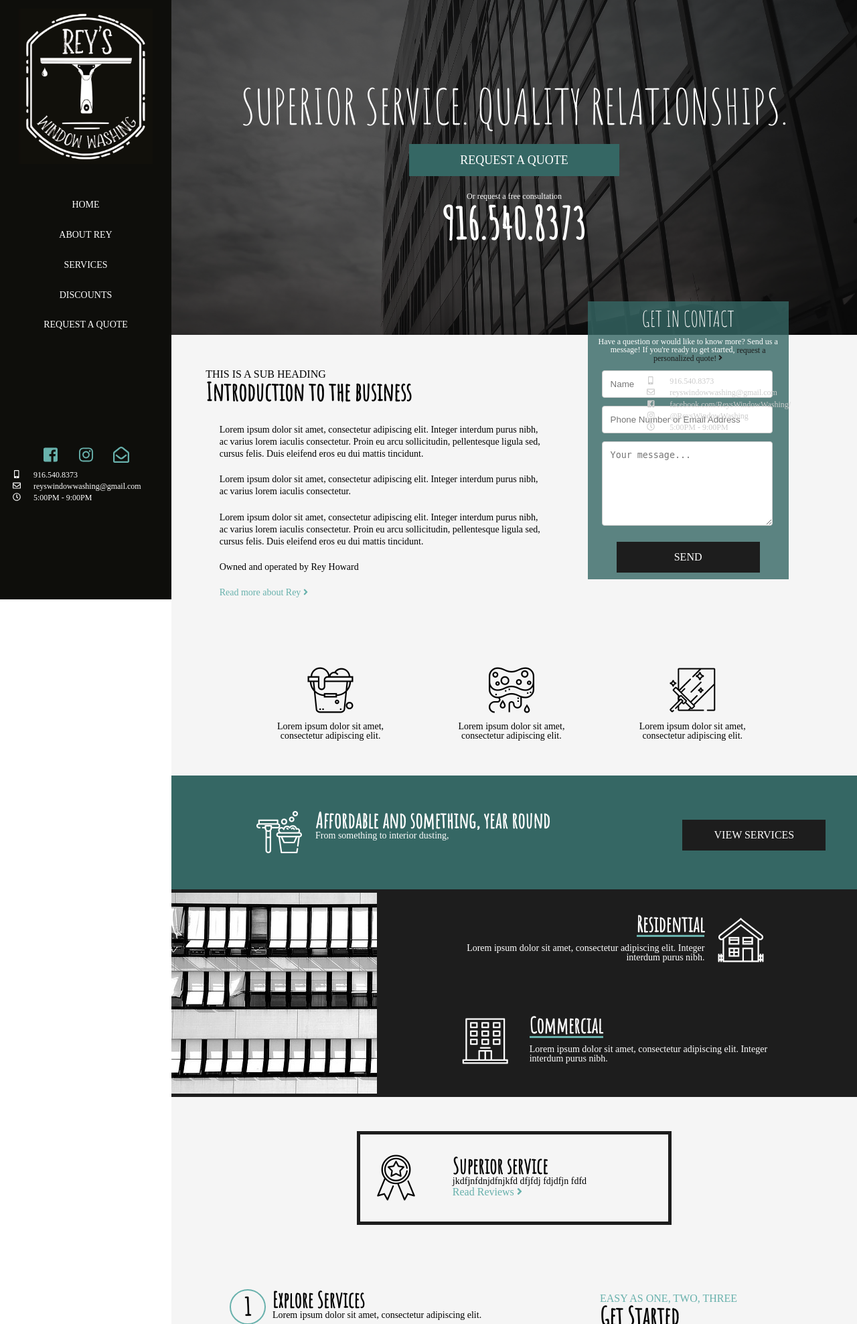
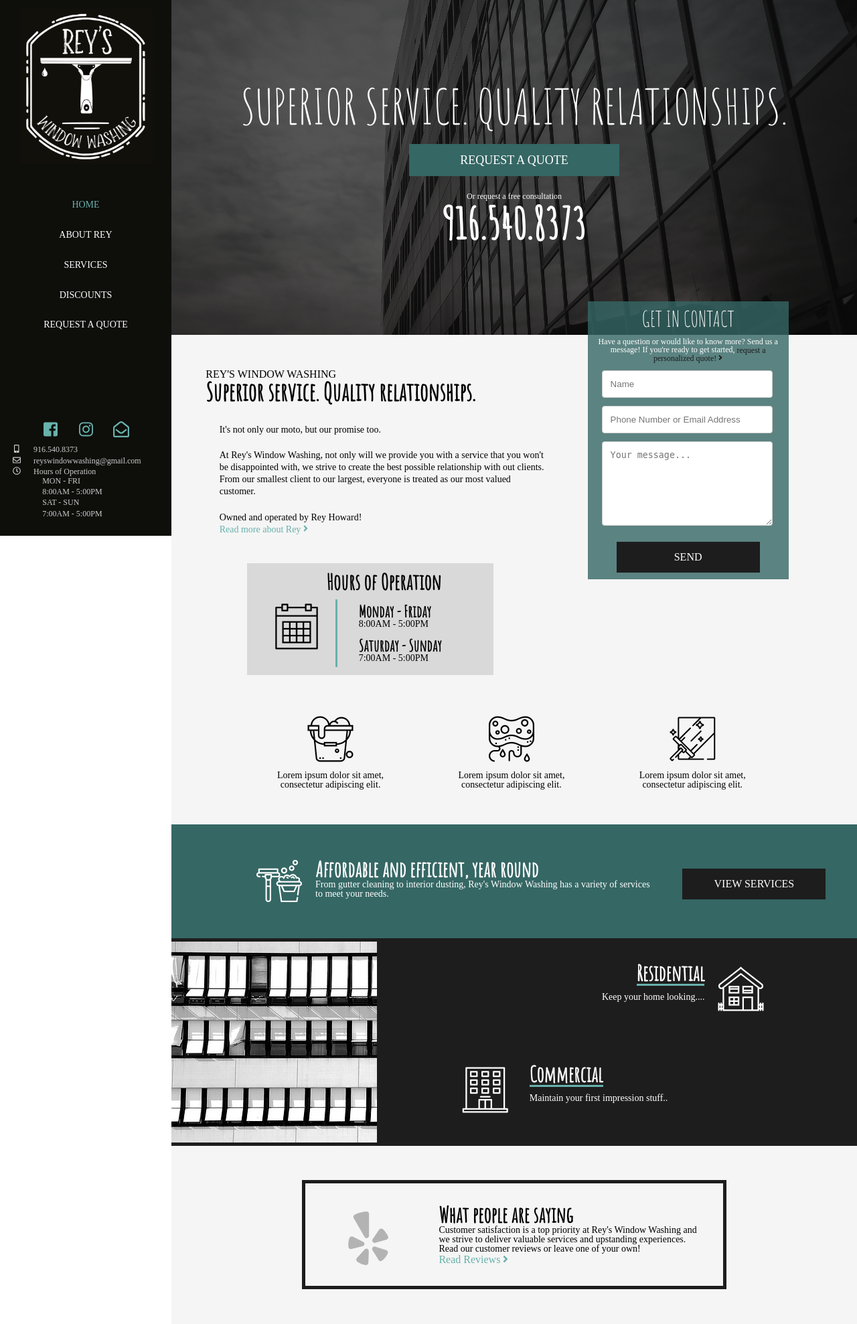
Before and after one commit to adriennekarnoski/reys_window_washing, a Flask app: page / in a window 1280 px wide. Shown: the top 1977 px of the page at 67% size. Run offline with Flask 2, Linux system fonts and the light colour scheme; some libraries are stand-ins or nearby versions; some web fonts are replaced.

Commit message:
adding reviews and things

```diff
--- a/static/app.js
+++ b/static/app.js
@@ -3,8 +3,10 @@ $(document).ready(function(){
     var page = path.split('/').reverse()[0];
     if(page === "") {
         $("#home").css("color", "#68b1ac")
+        $("#mobile_home").css("color", "#68b1ac")
     } else {
         $("#" + page).css("color", "#68b1ac")
+        $("#mobile_" + page).css("color", "#68b1ac")
     }
 });
 
@@ -22,18 +24,14 @@ $(document).ready(function(){
 });
 
 $(document).ready(function(){
-    if ($(window).width() < 640) {
-        $('.nav_mobile').hide();
-    }
     $('nav').on('click', '#mobile_open', function() {
         $('#mobile_open').fadeOut()
-        $('#mobile_close').show()
+        $('#mobile_close').fadeIn()
         $('.nav_mobile').slideDown();
    })
     $('nav').on('click', '#mobile_close', function() {
-        $('#mobile_open').show()
-        $('.logo').show()
-        $('#mobile_close').hide()
+        $('#mobile_open').fadeIn()
+        $('#mobile_close').fadeOut()
         $('.nav_mobile').slideUp();
    })
 });
--- a/static/flaticon.css
+++ b/static/flaticon.css
@@ -1,6 +1,6 @@
 	/*
   	Flaticon icon font: Flaticon
-  	Creation date: 15/03/2018 03:13
+  	Creation date: 16/03/2018 03:43
   	*/
 
 @font-face {
@@ -26,14 +26,15 @@
   font-family: Flaticon;
         font-size: 68px;
 font-style: normal;
-margin: 0px 20px;
+margin: 0px 20px;;
 }
 
-.flaticon-broom:before { content: "\f100"; }
-.flaticon-quality:before { content: "\f101"; }
-.flaticon-holidays:before { content: "\f102"; }
-.flaticon-house:before { content: "\f103"; }
-.flaticon-glass:before { content: "\f104"; }
+.flaticon-calendar:before { content: "\f100"; }
+.flaticon-mop:before { content: "\f101"; }
+.flaticon-glass:before { content: "\f102"; }
+.flaticon-broom:before { content: "\f103"; }
+.flaticon-holidays:before { content: "\f104"; }
 .flaticon-cleaning:before { content: "\f105"; }
 .flaticon-bubble:before { content: "\f106"; }
-.flaticon-mop:before { content: "\f107"; }
+.flaticon-house:before { content: "\f107"; }
+.flaticon-quality:before { content: "\f108"; }
--- a/static/modules.css
+++ b/static/modules.css
@@ -48,8 +48,6 @@
 @media screen and (min-width: 640px) {
     #mobile_open {
         display: none;
-        float: right;
-        padding: 5%;
     }
 }
 
@@ -62,12 +60,12 @@
 
 .nav_mobile {
     background: rgba(13, 13, 13, 0.9);
-    display: block;
+    display: none;
     z-index: 1;
     height: 100vh;
     width: 100%;
-    position: fixed; /* Stay in place */
-    z-index: 1; /* Sit on top */
+    position: fixed;
+    z-index: 1;
     left: 0;
     top: 0;
 }
@@ -101,25 +99,28 @@
     .nav_list {
        position: absolute;
         top: 5%;
-
-
         font-size: 14px;
     }
 }
 
 .nav_contact {
     position: relative;
+    color: #ccc;
     top: 35%;
     font-size: 12px;
     padding-left: 20%;
 }
 
+.nav_contact ul li {
+    padding-left: 30%;
+}
+
 @media screen and (min-width: 640px) {
     .nav_contact {
         position: absolute;
-        font-size: 12px;
+        color: #ccc;
         padding-left: 0%;
-        top: 70%;
+        top: 64%;
     }
 }
 
@@ -145,7 +146,7 @@
     .nav_icons {
         position: absolute;
         font-size: 12px;
-        top: 64%;
+        top: 58%;
     }
 }
 
@@ -255,6 +256,11 @@
     line-height: 18px;
 }
 
+.home_p a {
+    display: block;
+    padding-top: 0%;
+}
+
 @media screen and (min-width: 640px) {
     .home_p {
         padding: 5% 0% 0% 5%;
@@ -264,6 +270,37 @@
     }
 }
 
+.op_hours {
+    background: #d9d9d9;
+    padding: 3% 5%;
+    width: 80%;
+    margin: 10% 0% -10% 15%;
+}
+
+.op_hours h2 {
+    display: inline-block;
+    font-family: 'Amatic SC';
+    font-size: 1.5em;
+    font-weight: bolder;
+    margin-left: 15%;
+    padding-top: 3%;
+}
+
+.op_hours p {
+    margin-left: 15%;
+    padding-bottom: 3%;
+}
+
+.op_hours .cal_icon {
+    margin: 5% 0%;
+    padding-top: 10%;
+}
+
+.op_hours .cal_hours {
+    margin-top: 3%;
+    width: 65%;
+    border-left: solid 3px #68b1ac;
+}
 /*home form*/
 
 .home_contact {
@@ -707,15 +744,6 @@ select {
     margin: 6px;
 }
 
-.instagram {
-    overflow: hidden;
-    height: 300px;
-}
-
-.instagram_photo {
-    margin-top: -54px;
-}
-
 .quality {
     width: 90%;
     margin: auto;
@@ -727,18 +755,21 @@ select {
 .quality h2 {
     text-align: left;
     width: 30%;
+    color: #b3b3b3;
 }
 
 .quality section:first-child {
     width: 20%;
     float: left;
+    padding-left: 6%;
+    padding-top: 2%;
 }
 
 @media screen and (min-width: 640px) {
     .quality {
-        width: 45%;
+        width: 55%;
         margin: auto;
-        padding: 3% 0%;
+        padding: 3%;
         border: solid 5px #1d1d1d;
     }
 
@@ -774,6 +805,14 @@ footer h3 {
     color: #68b1ac;
 }
 
+.foot_contact {
+    font-size: 13px;
+}
+
+.foot_contact li {
+    padding: 1% 0%;
+}
+
 @media screen and (min-width: 640px) {
     footer p {
         width: 80%;
--- a/templates/base.html
+++ b/templates/base.html
@@ -26,11 +26,11 @@
     <span class="nav_mobile clearfix">
       <i class="fas fa-times fa-4x" id="mobile_close"></i>
       <ul class="nav_list">
-        <li><a href="{{ url_for('home') }}" id="home">HOME</a></li>
-        <li><a href="{{ url_for('about') }}" id="about">ABOUT REY</a></li>
-        <li><a href="{{ url_for('services') }}" id="services">SERVICES</a></li>
-        <li><a href="{{ url_for('discounts') }}" id="discounts">DISCOUNTS</a></li>
-        <li><a href="{{ url_for('contact') }}" id="contact">REQUEST A QUOTE</a></li>
+        <li><a href="{{ url_for('home') }}" id="mobile_home">HOME</a></li>
+        <li><a href="{{ url_for('about') }}" id="mobile_about">ABOUT REY</a></li>
+        <li><a href="{{ url_for('services') }}" id="mobile_services">SERVICES</a></li>
+        <li><a href="{{ url_for('discounts') }}" id="mobile_discounts">DISCOUNTS</a></li>
+        <li><a href="{{ url_for('contact') }}" id="mobile_contact">REQUEST A QUOTE</a></li>
       </ul>
       <ul class="nav_icons">
         <li><a href="https://www.facebook.com/ReysWindowWashing/" class="icon_span">
@@ -46,7 +46,10 @@
       <ul class="nav_contact">
         <li><span class="icon_span"><i class="fas fa-mobile-alt"></i></span>916.540.8373</li>
         <li><span class="icon_span"><i class="far fa-envelope"></i></span>reyswindowwashing@gmail.com</li>
-        <li><span class="icon_span"><i class="far fa-clock"></i></span>5:00PM - 9:00PM</li>
+        <li><span class="icon_span"><i class="far fa-clock"></i></span>Monday - Friday</li>
+        <li><span class="icon_span"><i class="far fa-clock text_gray"></i></span>8:00AM - 5:00PM</li>
+        <li><span class="icon_span"><i class="far fa-clock text_gray"></i></span>Saturday - Sunday</li>
+        <li><span class="icon_span"><i class="far fa-clock text_gray"></i></span>7:00AM - 5:00PM</li>
       </ul>
    </span>
     <img src="/static/logo.png" class="logo">
@@ -74,7 +77,14 @@
         <ul class="nav_contact">
           <li><span class="icon_span"><i class="fas fa-mobile-alt"></i></span>916.540.8373</li>
           <li><span class="icon_span"><i class="far fa-envelope"></i></span>reyswindowwashing@gmail.com</li>
-          <li><span class="icon_span"><i class="far fa-clock"></i></span>5:00PM - 9:00PM</li>
+          <li><span class="icon_span"><i class="far fa-clock"></i></span>Hours of Operation
+            <ul>
+          <li>MON - FRI</li>
+          <li>8:00AM - 5:00PM</li>
+          <li>SAT - SUN</li>
+          <li>7:00AM - 5:00PM</li>
+       </ul>
+       </li>
         </ul>
     </span>
   </nav>
@@ -88,27 +98,12 @@
         <p>Lorem ipsum dolor sit amet, consectetur adipiscing elit. Integer interdum purus nibh, ac varius lorem iaculis consectetur. Proin eu arcu sollicitudin,</p>
       </article>
       <article class="two_small right">
-        <ul class="nav_contact">
-          <li>
-            <span class="icon_span"><i class="fas fa-mobile-alt"></i></span>
-        916.540.8373
-          </li>
-          <li>
-            <span class="icon_span"><i class="far fa-envelope"></i></span>
-            reyswindowwashing@gmail.com
-          </li>
-            <li>
-            <span class="icon_span"><i class="fab fa-facebook-square"></i></span>
-            facebook.com/ReysWindowWashing/
-          </li>
-          <li>
-            <span class="icon_span"><i class="fab fa-instagram"></i></span>
-            @ReysWindowWashing
-          </li>
-          <li>
-            <span class="icon_span"><i class="far fa-clock"></i></span>
-            5:00PM - 9:00PM
-          </li>
+        <ul class="foot_contact">
+          <li><span class="icon_span"><i class="fas fa-mobile-alt"></i></span>916.540.8373</li>
+          <li><span class="icon_span"><i class="far fa-envelope"></i></span>reyswindowwashing@gmail.com</li>
+          <li><span class="icon_span"><i class="fab fa-facebook-square"></i></span>facebook.com/ReysWindowWashing/</li>
+          <li><span class="icon_span"><i class="fab fa-instagram"></i></span>@ReysWindowWashing</li>
+          <li><span class="icon_span"><i class="far fa-clock"></i></span>5:00PM - 9:00PM</li>
         </ul>
       </article>
     </section>
--- a/templates/home.html
+++ b/templates/home.html
@@ -5,7 +5,7 @@
 <section class="page">
     <section class="home_background">
         <article class="home_overlay">
-            <h1>superior service. quality relationships.</h1>
+            <h1>Superior service. Quality relationships.</h1>
             <a href="{{ url_for('services') }}" class="large_button teal">Request a Quote</a>
             <p>Or request a free consultation</p>
             <h2>916.540.8373</h2>
@@ -15,13 +15,24 @@
     <section class="container white clearfix">
         <article class="two_even left">
             <section class="content">
-                <h2 class="sub_heading">This is a sub heading</h2>
-                <h3 class="heading">Introduction to the business</h3>
-                <p class="home_p">Lorem ipsum dolor sit amet, consectetur adipiscing elit. Integer interdum purus nibh, ac varius lorem iaculis consectetur. Proin eu arcu sollicitudin, pellentesque ligula sed, cursus felis. Duis eleifend eros eu dui mattis tincidunt.</p>
-                <p class="home_p">Lorem ipsum dolor sit amet, consectetur adipiscing elit. Integer interdum purus nibh, ac varius lorem iaculis consectetur.</p>
-                <p class="home_p">Lorem ipsum dolor sit amet, consectetur adipiscing elit. Integer interdum purus nibh, ac varius lorem iaculis consectetur. Proin eu arcu sollicitudin, pellentesque ligula sed, cursus felis. Duis eleifend eros eu dui mattis tincidunt.</p>
-                <p class="home_p">Owned and operated by Rey Howard</p>
-                <p class="home_p"><a href="#" class="link text_teal">Read more about Rey <i class="fas fa-angle-right"></i></a></p>
+                <h2 class="sub_heading">Rey's Window Washing</h2>
+                <h3 class="heading">Superior service. Quality relationships.</h3>
+                <p class="home_p">It's not only our moto, but our promise too.</p>
+                <p class="home_p">At Rey's Window Washing, not only will we provide you with a service that you won't be disappointed with, we strive to create the best possible relationship with out clients. From our smallest client to our largest, everyone is treated as our most valued customer.</p>
+                <p class="home_p">Owned and operated by Rey Howard! <a href="#" class="text_teal">Read more about Rey <i class="fas fa-angle-right"></i></a></p>
+                <article class="op_hours clearfix">
+                    <h3 class="semi_heading">Hours of Operation</h3>
+                    <section class="two_small left cal_icon">
+                        <i class="flaticon-calendar"></i>
+                    </section>
+                    <section class="two_big right cal_hours">
+                        <h2>Monday - Friday</h2>
+                        <p>8:00AM - 5:00PM</p>
+                        <h2>Saturday - Sunday</h2>
+                        <p> 7:00AM - 5:00PM</p>
+                    </section>
+                </article>
+
             </section>
         </article>
         <article class="two_even right home_contact">
@@ -59,8 +70,8 @@
                 <span class="right"><i class="flaticon-broom"></i></span>
             </section>
             <section class="two_big right">
-                <h3 class="semi_heading">Affordable and something, year round</h3>
-                <p>From something to interior dusting,</p>
+                <h3 class="semi_heading">Affordable and efficient, year round</h3>
+                <p>From gutter cleaning to interior dusting, Rey's Window Washing has a variety of services to meet your needs.</p>
             </section>
         </article>
         <article class="two_small left">
@@ -76,12 +87,12 @@
             <section class="right building_left">
                 <h2>Residential</h2>
                 <span class="right"><i class="flaticon-house"></i></span>
-                <p>Lorem ipsum dolor sit amet, consectetur adipiscing elit. Integer interdum purus nibh.</p>
+                <p>Keep your home looking....</p>
             </section>
             <section class="right building_right">
                 <h2>Commercial</h2>
                 <span class="left"><i class="flaticon-holidays"></i></span>
-                <p>Lorem ipsum dolor sit amet, consectetur adipiscing elit. Integer interdum purus nibh.</p>
+                <p>Maintain your first impression stuff..</p>
             </section>
         </article>
     </section>
@@ -89,12 +100,13 @@
     <section class="container white padding">
         <article class="quality clearfix">
             <section class="two_small left">
-                <h2><span><i class="flaticon-quality"></i></span></h2>
+                <h2><i class="fab fa-yelp fa-5x"></i></h2>
+                <!-- <h2><span><i class="flaticon-quality"></i></span></h2> -->
             </section>
             <section class="two_big right">
-                <h3 class="semi_heading">Superior service</h3>
-                <p>jkdfjnfdnjdfnjkfd dfjfdj fdjdfjn fdfd</p>
-                <a href="#" class="link text_teal">Read Reviews <i class="fas fa-angle-right"></i></a>
+                <h3 class="semi_heading">What people are saying</h3>
+                <p>Customer satisfaction is a top priority at Rey's Window Washing and we strive to deliver valuable services and upstanding experiences. Read our customer reviews or leave one of your own!</p>
+                <a href="https://www.yelp.com/biz/reys-window-washing-sacramento?uid=XVlx30jfdXWnVayECNR9vw&utm_source=ishare" class="link text_teal">Read Reviews <i class="fas fa-angle-right"></i></a>
             </section>
         </article>
     </section>
```
Also changed, not shown: static/_flaticon.scss (+15 -13 lines), static/flaticon.html (+36 -31 lines), static/Flaticon.svg, static/Flaticon.ttf, static/Flaticon.woff, 1 other file.
